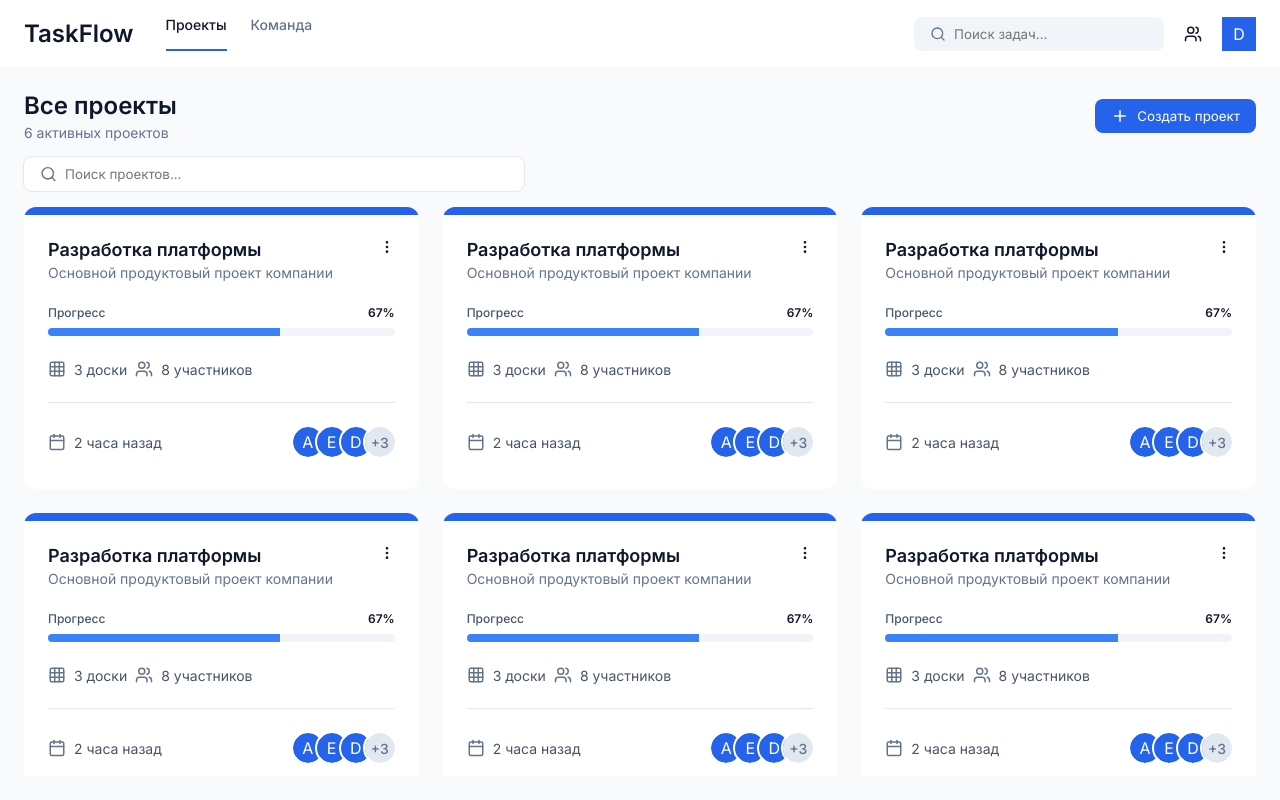
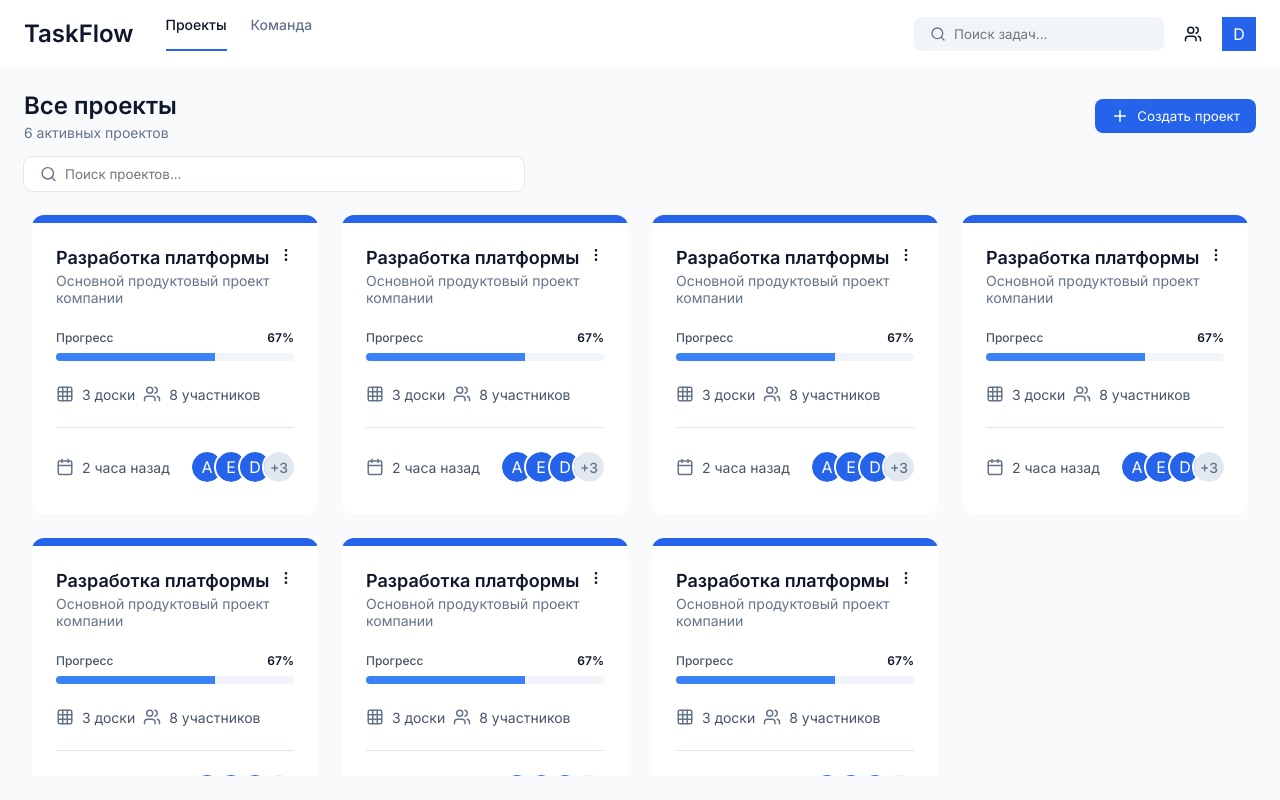
Before and after one commit to DimaJun/taskflow, a Next.js app: page /projects in a window 1280 px wide. Built offline with nearby package versions, Linux system fonts and the light colour scheme.

Commit message:
updated: some ui fixes;

```diff
--- a/src/entities/Project/ui/ProjectCard/ProjectCard.module.scss
+++ b/src/entities/Project/ui/ProjectCard/ProjectCard.module.scss
@@ -9,6 +9,11 @@
   display: flex;
   flex-direction: column;
   gap: var(--indent-24);
+  transition: var(--transition);
+
+  &:hover {
+    box-shadow: 0 4px 16px -6px #a0a0a0;
+  }
 }
 
 .topBorder {
--- a/src/entities/Project/ui/ProjectsList/ProjectsList.module.scss
+++ b/src/entities/Project/ui/ProjectsList/ProjectsList.module.scss
@@ -1,7 +1,10 @@
 .list {
   height: 100%;
   display: grid;
-  grid-template-columns: repeat(3, 1fr);
+  grid-template-columns: repeat(auto-fit, minmax(280px, 1fr));
+  grid-template-rows: auto;
   gap: var(--indent-24);
   overflow-y: auto;
+
+  padding: var(--indent-8);
 }
```
